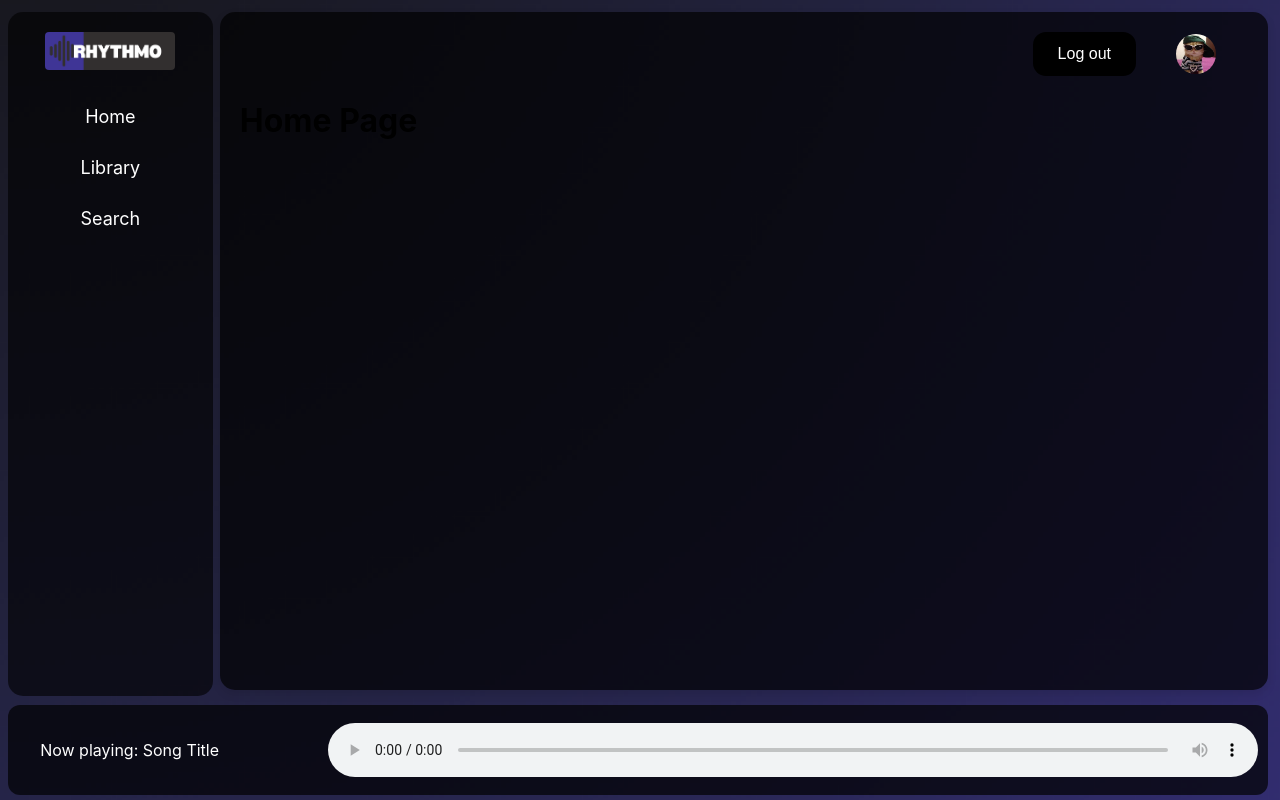
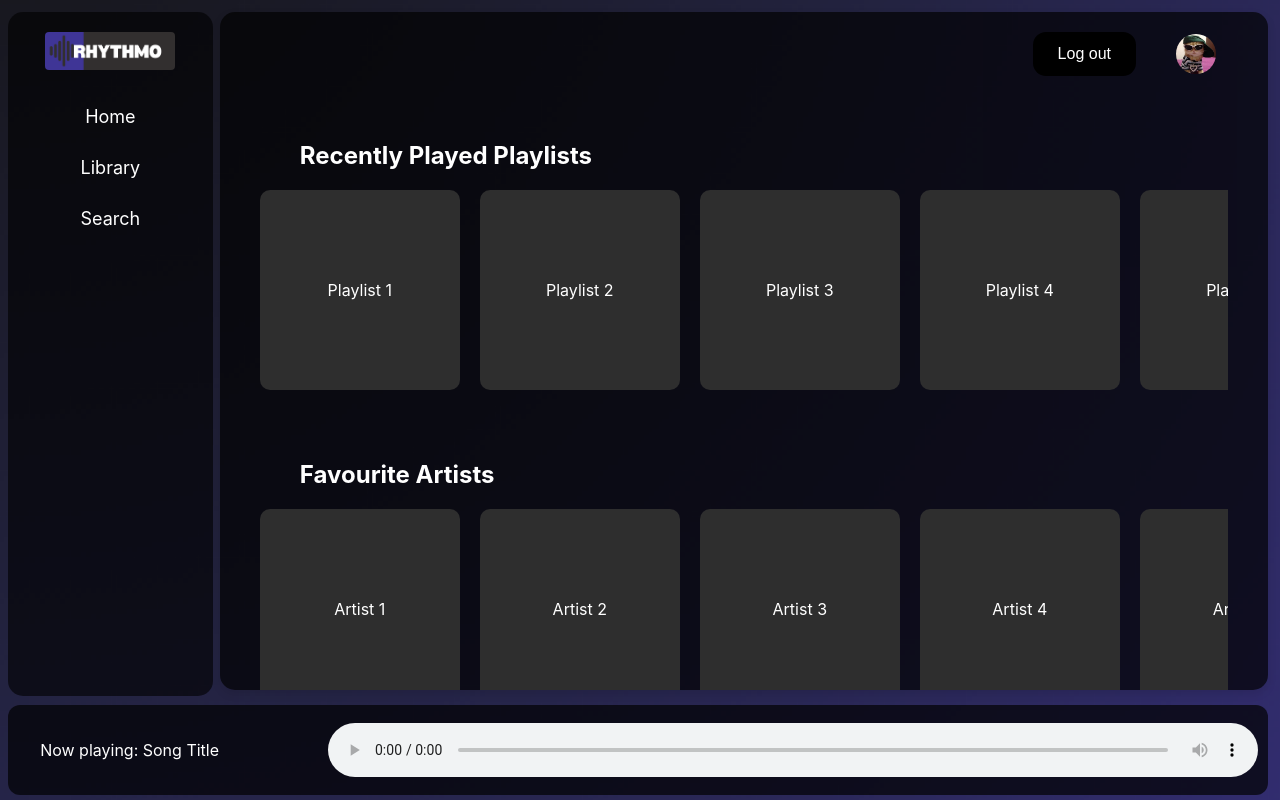
Before and after one commit to anastainty/Rhythmo-FrontEnd, a React (Create React App) app: page / in a window 1280 px wide. Built offline with nearby package versions, Linux system fonts and the light colour scheme.

Commit message:
Home page content with scrolling added

```diff
--- /dev/null
+++ b/src/pages/Home.css
@@ -0,0 +1,55 @@
+.home-container {
+  padding: 20px;
+  height: calc(100vh - 90px);
+  overflow-y: auto; /* вертикальная прокрутка  */
+  display: flex;
+  flex-direction: column;
+}
+
+.section {
+  margin-bottom: 40px;
+}
+
+h2 {
+  margin-left: 40px;
+  margin-bottom: 20px;
+  color: white;
+}
+
+.horizontal-scroll {
+  display: flex;
+  overflow-x: auto; /* Горизонтальная прокрутка */
+  padding-bottom: 10px;
+  gap: 20px;
+
+
+  scrollbar-width: none;
+  -ms-overflow-style: none;  /* скрываем прокрутки */
+}
+
+.horizontal-scroll::-webkit-scrollbar {
+  display: none; /* Для Chrome, Safari и других WebKit-браузеров */
+}
+
+.horizontal-scroll::-webkit-scrollbar-thumb {
+  background-color: rgba(255, 255, 255, 0.5);
+  border-radius: 10px;
+}
+
+.playlist-item, .artist-item, .podcast-item {
+  width: 200px;
+  height: 200px;
+  background-color: #2e2e2e;
+  color: white;
+  display: flex;
+  justify-content: center;
+  align-items: center;
+  border-radius: 10px;
+  flex-shrink: 0; /* Чтобы элементы не сжимались */
+  cursor: pointer;
+  transition: transform 0.2s ease;
+}
+
+.playlist-item:hover, .artist-item:hover, .podcast-item:hover {
+  transform: scale(1.015); /* зум при наведении */
+}
--- a/src/pages/Home.js
+++ b/src/pages/Home.js
@@ -1,9 +1,47 @@
 import React from 'react';
+import './Home.css';
 
 const Home = () => {
   return (
-    <div>
-      <h1>Home Page</h1>
+    <div className="home-container">
+      {/* Recently Played Playlists */}
+      <div className="section">
+        <h2>Recently Played Playlists</h2>
+        <div className="horizontal-scroll">
+          <div className="playlist-item">Playlist 1</div>
+          <div className="playlist-item">Playlist 2</div>
+          <div className="playlist-item">Playlist 3</div>
+          <div className="playlist-item">Playlist 4</div>
+          <div className="playlist-item">Playlist 5</div>
+          <div className="playlist-item">Playlist 6</div>
+        </div>
+      </div>
+
+      {/* Favourite Artists */}
+      <div className="section">
+        <h2>Favourite Artists</h2>
+        <div className="horizontal-scroll">
+          <div className="artist-item">Artist 1</div>
+          <div className="artist-item">Artist 2</div>
+          <div className="artist-item">Artist 3</div>
+          <div className="artist-item">Artist 4</div>
+          <div className="artist-item">Artist 5</div>
+
+        </div>
+      </div>
+
+      {/* Recently Listened Podcasts */}
+      <div className="section">
+        <h2>Recently Listened Podcasts</h2>
+        <div className="horizontal-scroll">
+          <div className="podcast-item">Podcast 1</div>
+          <div className="podcast-item">Podcast 2</div>
+          <div className="podcast-item">Podcast 3</div>
+          <div className="podcast-item">Podcast 4</div>
+          <div className="podcast-item">Podcast 5</div>
+
+        </div>
+      </div>
     </div>
   );
 };
```
Also changed, not shown: src/profile-picture.jpg (deleted).
